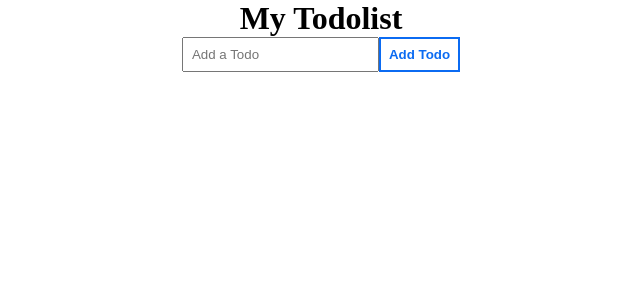
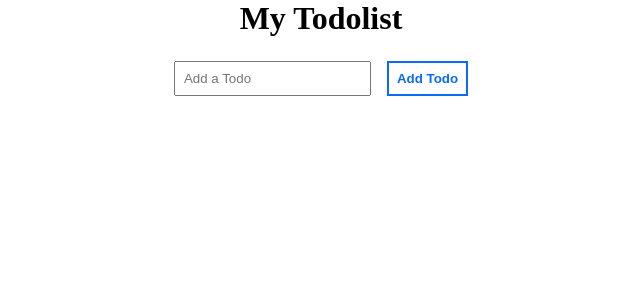
Before and after one commit to ramonjmcastillo/zensmart-technical, a React (Create React App) app: page / in a window 1280 px wide. Shown: the top 300 px of the page, without its empty margins (319-959 px from the left). Built offline with nearby package versions, Linux system fonts and the light colour scheme.

Commit message:
Added more styling improvements/logic changes

```diff
--- a/package.json
+++ b/package.json
@@ -9,6 +9,7 @@
     "react": "^18.1.0",
     "react-dom": "^18.1.0",
     "react-scripts": "5.0.1",
+    "uuid": "^8.3.2",
     "web-vitals": "^2.1.4"
   },
   "scripts": {
--- a/src/App.css
+++ b/src/App.css
@@ -14,6 +14,7 @@
 
 .add-form-container {
 
+    margin-top: 24px;
 }
 
 .todo-input {
@@ -28,13 +29,14 @@
     background: white;
     color: #0b6bf2;
     font-weight: bold;
+    margin-left: 16px;
 }
 
 .todo-list-content-container {
     display:flex;
     padding: 16px;
     width:500px;
-    justify-content: space-evenly;
+    justify-content: space-between;
 }
 
 .todo-text {
@@ -52,10 +54,8 @@
 }
 
 .edit-button {
-    border: 2px solid #0b6bf2
-    ;
-    color: #0b6bf2
-    ;
+    border: 2px solid #0b6bf2;
+    color: #0b6bf2;
     padding:4px 16px;
     width:85px;
     border-radius: 4px;
--- a/src/App.js
+++ b/src/App.js
@@ -5,6 +5,7 @@ import TodoForm from "./components/TodoList/Form";
 
 function App() {
   const [todos, setTodos] = useState([]);
+  const [editing, setEditing] = useState(false);
 
   const onItemClick = (item, event) => {
     let updatedTodos = todos.map((todo) => {
@@ -43,8 +44,10 @@ function App() {
         onItemClick={onItemClick}
         deleteTodo={deleteTodo}
         editTodo={editTodo}
+        editing={editing}
+        setEditing={setEditing}
       />
-      <TodoForm onSubmit={addTodo} />
+      {!editing && <TodoForm onSubmit={addTodo} />}
     </div>
   );
 }
--- a/src/components/TodoList/Form.jsx
+++ b/src/components/TodoList/Form.jsx
@@ -1,31 +1,28 @@
 import React, { useState, useEffect, useRef } from "react";
-
+import { v4 as uuidv4 } from "uuid";
 const Form = (props) => {
   const [todoInput, setTodoInput] = useState(props.edit ? props.edit.text : "");
-  const [id, setId] = useState(0);
 
   const inputRef = useRef(null);
 
   useEffect(() => {
     inputRef.current.focus();
-  });
-
-  const giveTodoId = () => {
-    setId(id + 1);
-    return id;
-  };
+  }, [inputRef]);
 
   const addTodo = (e) => {
     e.preventDefault();
 
     props.onSubmit({
-      id: giveTodoId(),
+      id: uuidv4(),
       text: todoInput,
       done: false,
     });
 
     setTodoInput("");
+    props.setEditing(false);
   };
+
+  console.log(props.edit, "props");
 
   return (
     <form className="add-form-container" onSubmit={addTodo}>
--- a/src/components/TodoList/index.jsx
+++ b/src/components/TodoList/index.jsx
@@ -1,7 +1,14 @@
-import React, { useState, useEffect } from "react";
+import React, { useState } from "react";
 import Form from "./Form";
 
-const TodoList = ({ items, onItemClick, deleteTodo, editTodo }) => {
+const TodoList = ({
+  items,
+  onItemClick,
+  deleteTodo,
+  editTodo,
+  editing,
+  setEditing,
+}) => {
   const [edit, setEdit] = useState({ id: null, text: "" });
 
   const handleItemClick = (item, e) => {
@@ -19,10 +26,8 @@ const TodoList = ({ items, onItemClick, deleteTodo, editTodo }) => {
   };
 
   if (edit.id !== null) {
-    return <Form edit={edit} onSubmit={submitEdit} />;
+    return <Form setEditing={setEditing} edit={edit} onSubmit={submitEdit} />;
   }
-
-  console.log(edit, "edit");
 
   return (
     <div className="todo-list-container">
@@ -41,7 +46,10 @@ const TodoList = ({ items, onItemClick, deleteTodo, editTodo }) => {
                 <button
                   type="button"
                   className="edit-button"
-                  onClick={() => setEdit({ id: todo.id, text: todo.text })}
+                  onClick={() => {
+                    setEdit({ id: todo.id, text: todo.text });
+                    setEditing(true);
+                  }}
                 >
                   Edit
                 </button>
```
Also changed, not shown: 1 other file (tests, documents, lock files or other folders).
